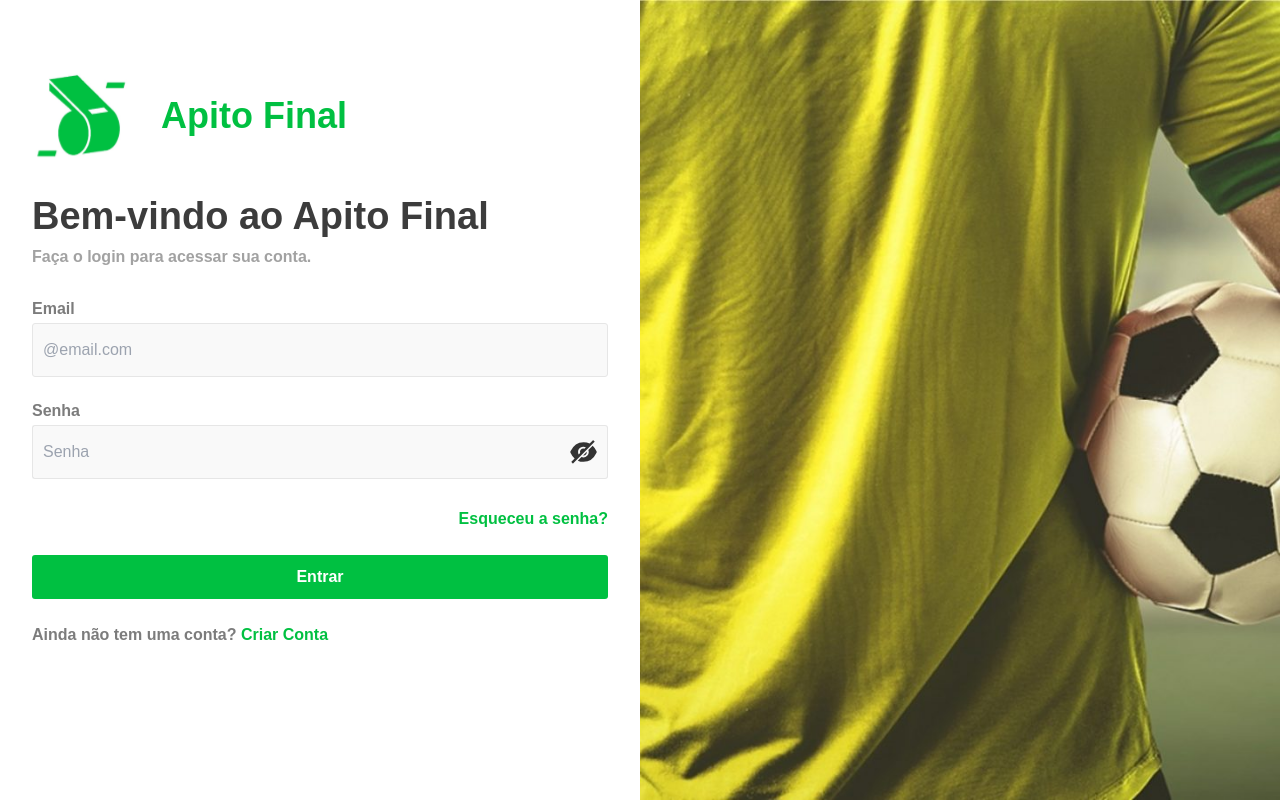
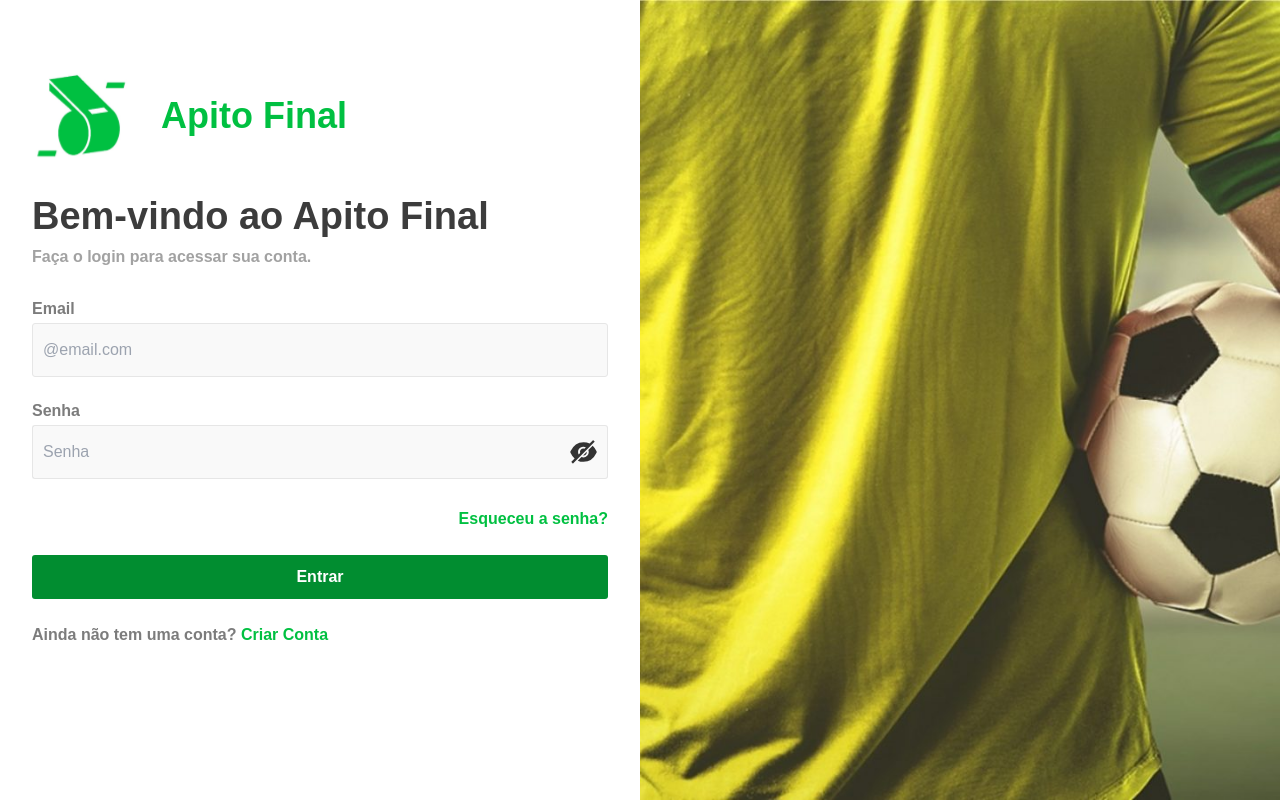
Before and after one commit to zairobastos/ApitoFinal-front, a React (Vite) app: page /login in a window 1280 px wide. Built offline with nearby package versions, Linux system fonts and the light colour scheme.

Commit message:
Criado as bases do login

```diff
--- a/src/views/cadastrar/index.tsx
+++ b/src/views/cadastrar/index.tsx
@@ -1,4 +1,4 @@
-import { Link } from "react-router-dom";
+import { Link, Navigate } from "react-router-dom";
 import { FooterImg } from "../../components/login/footer";
 import HeaderLogo from "../../components/login/logo";
 import { HeaderForm } from "../../components/login/headerForm";
@@ -125,7 +125,7 @@ export const Cadastrar = () => {
 						title: `${res.data.message}`,
 					});
 					setTimeout(() => {
-						window.location.href = "http://localhost:3000/login";
+						window.location.href = "/login";
 					}, 3000);
 				})
 				.catch((err) => {
--- a/src/views/login/index.tsx
+++ b/src/views/login/index.tsx
@@ -9,22 +9,25 @@ import { Link } from "react-router-dom";
 import { useFormik } from "formik";
 import * as Yup from "yup";
 
-import { useState } from "react";
+import { FormEvent, useState } from "react";
 import { AiFillEye, AiFillEyeInvisible } from "react-icons/ai";
+import { api } from "../../server/api";
+import { CircleNotch } from "phosphor-react";
+import Swal from "sweetalert2";
 
 export const Login = () => {
 	const SinginSchema = Yup.object().shape({
 		email: Yup.string()
 			.email("Insira um e-mail válido")
 			.required("O e-mail é obrigatório"),
-		password: Yup.string()
+		senha: Yup.string()
 			.min(6, "A senha deve ter no mínimo 6 caracteres")
 			.required("A senha é obrigatória"),
 	});
 	const formik = useFormik({
 		initialValues: {
 			email: "",
-			password: "",
+			senha: "",
 		},
 		validationSchema: SinginSchema,
 		onSubmit: (values) => {
@@ -39,10 +42,10 @@ export const Login = () => {
 	}
 	let borda2 = "border-borderInput";
 	let border3 = "border-borderInput";
-	if (formik.errors.password && formik.values.password != "") {
+	if (formik.errors.senha && formik.values.senha != "") {
 		borda2 = "border-red-500";
 		border3 = "border-red-500";
-	} else if (formik.values.password != "") {
+	} else if (formik.values.senha != "") {
 		borda2 = "border-green-500";
 		border3 = "border-green-500";
 	}
@@ -53,6 +56,58 @@ export const Login = () => {
 		setShow(!show);
 		setTipo(show ? "password" : "text");
 	};
+
+	let disable = "bg-buttonCard";
+	const isDisableButton = () => {
+		if (
+			formik.values.email == "" ||
+			formik.values.senha == "" ||
+			!formik.isValid
+		) {
+			disable = "bg-buttonCard";
+			return true;
+		} else {
+			disable = "bg-verde-claro";
+			return false;
+		}
+	};
+
+	const [loading, setLoading] = useState(false);
+	const handleSubmit = (e: FormEvent) => {
+		e.preventDefault();
+		setLoading(true);
+		const Toast = Swal.mixin({
+			toast: true,
+			position: "top-end",
+			showConfirmButton: false,
+			timer: 2000,
+			timerProgressBar: true,
+			didOpen: (toast) => {
+				toast.addEventListener("mouseenter", Swal.stopTimer);
+				toast.addEventListener("mouseleave", Swal.resumeTimer);
+			},
+		});
+		setTimeout(() => {
+			api.post("/usuario/login", {
+				email: formik.values.email,
+				senha: formik.values.senha,
+			})
+				.then((res) => {
+					Toast.fire({
+						icon: "success",
+						title: `${res.data.message}`,
+					});
+				})
+				.catch((err) => {
+					Toast.fire({
+						icon: "error",
+						title: `${err.response.data.message}`,
+					});
+				});
+			setLoading(false);
+		}, 2000);
+	};
+
 	return (
 		<LoginContainer className="flex flex-row">
 			<section className="flex flex-col px-8 w-1/2 items-start">
@@ -60,8 +115,7 @@ export const Login = () => {
 					<HeaderLogo />
 				</Link>
 				<form
-					action=""
-					onSubmit={formik.handleSubmit}
+					onSubmit={handleSubmit}
 					method="post"
 					className="flex flex-col w-full"
 				>
@@ -105,10 +159,10 @@ export const Login = () => {
 							<Inputi className="flex flex-wrap items-center">
 								<input
 									type={tipo}
-									name="password"
+									name="senha"
 									id="password"
 									placeholder="Senha"
-									value={formik.values.password}
+									value={formik.values.senha}
 									onChange={formik.handleChange}
 									onBlur={formik.handleBlur}
 									className={`px-2.5 password py-3.5 rounded-inputLogin bg-input border-inputBorder border-solid ${borda2}`}
@@ -126,10 +180,9 @@ export const Login = () => {
 								)}
 							</Inputi>
 							<p>
-								{formik.errors.password &&
-								formik.touched.password ? (
+								{formik.errors.senha && formik.touched.senha ? (
 									<span className="text-red-500 text-base font-sans">
-										{formik.errors.password}
+										{formik.errors.senha}
 									</span>
 								) : null}
 							</p>
@@ -141,8 +194,21 @@ export const Login = () => {
 					>
 						Esqueceu a senha?
 					</Link>
-					<button className="bg-verde-claro text-white mt-6 rounded-inputLogin py-2.5 text-base font-sans font-semibold ">
-						Entrar
+					<button
+						type="submit"
+						disabled={isDisableButton()}
+						className={`${disable} text-white mt-6 rounded-inputLogin py-2.5 text-base font-sans font-semibold `}
+					>
+						{loading ? (
+							<div className="h-6 flex justify-center items-center">
+								<CircleNotch
+									size={30}
+									className="animate-spin"
+								/>
+							</div>
+						) : (
+							"Entrar"
+						)}
 					</button>
 					<p className="mt-6 font-sans font-semibold text-base text-labelLogin">
 						Ainda não tem uma conta?{" "}
```
